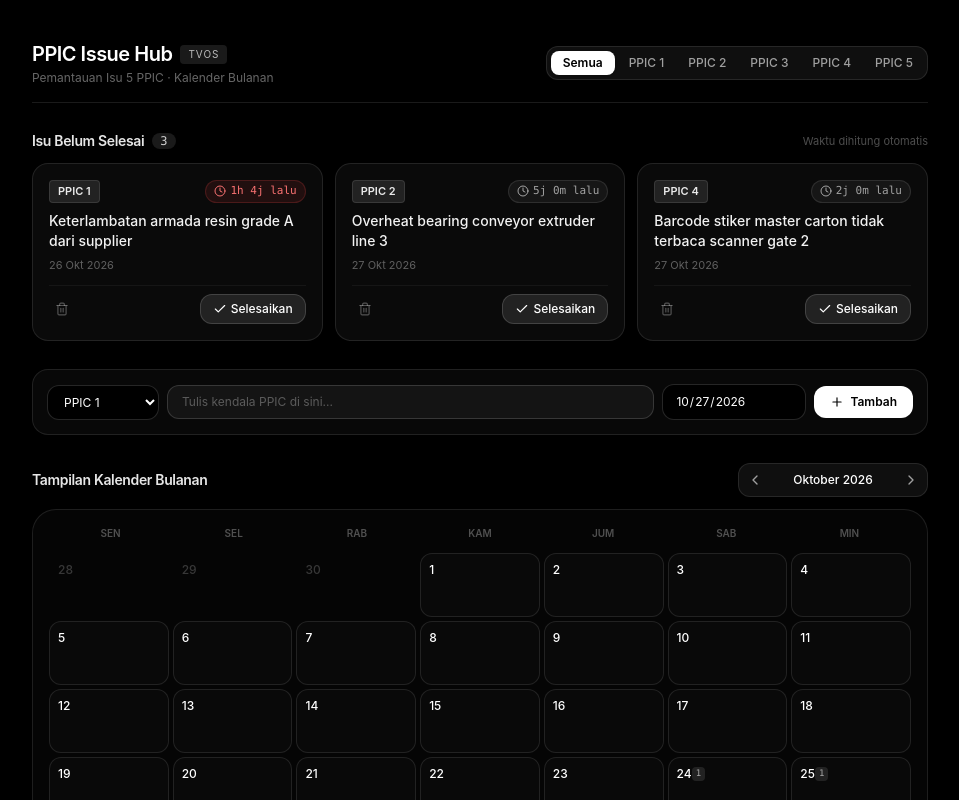
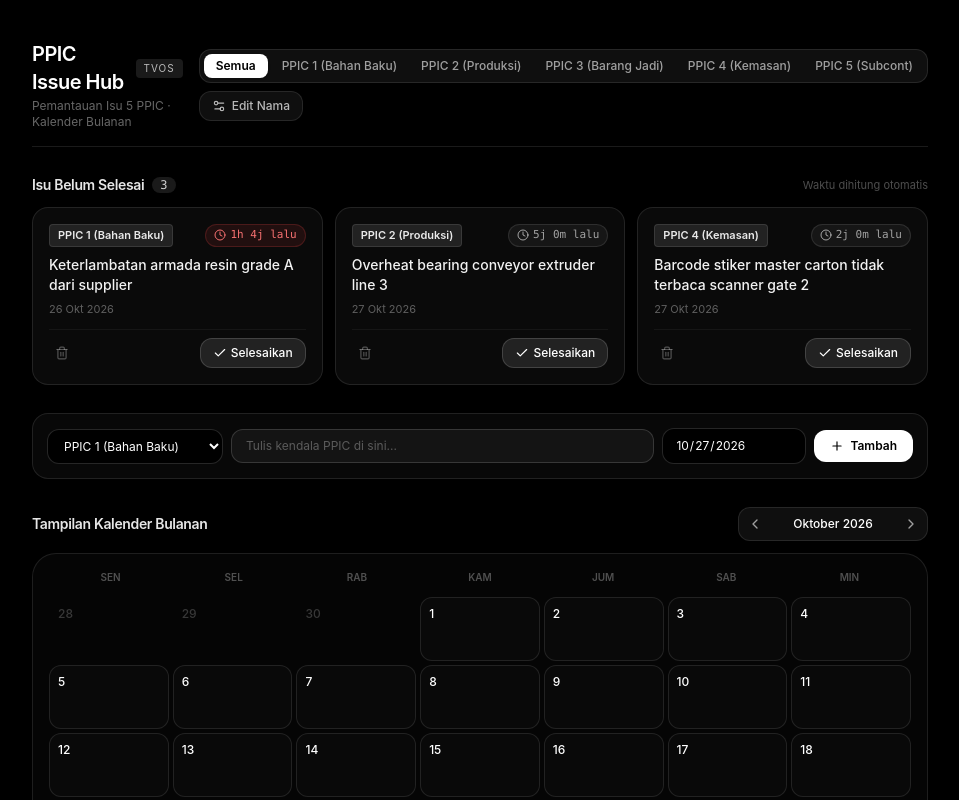
Before and after one commit to rynsrr/ppic-issue-hub, a Next.js app: page / in a window 1280 px wide. Shown: the top 800 px of the page, without its empty margins (160-1119 px from the left). Built offline with nearby package versions, Linux system fonts and the light colour scheme.

Commit message:
feat: add customizable names for each of the 5 PPICs

```diff
--- a/app/page.tsx
+++ b/app/page.tsx
@@ -2,7 +2,7 @@
 
 import React, { useState, useEffect, useMemo } from 'react';
 import { Issue, PPICId, PPIC_KEYS } from '@/types/issue';
-import { loadIssues, saveIssues } from '@/lib/storage';
+import { loadIssues, saveIssues, loadPPICNames, savePPICNames, PPICNamesMap, DEFAULT_PPIC_NAMES } from '@/lib/storage';
 import { getElapsedTime, formatDateKey, formatIndoDate } from '@/lib/utils';
 import {
   Clock,
@@ -12,12 +12,19 @@ import {
   ChevronRight,
   Trash2,
   Calendar,
-  AlertCircle,
+  Settings2,
+  X,
+  RotateCcw,
 } from 'lucide-react';
 
 export default function AppleTVMinimalPage() {
   const [issues, setIssues] = useState<Issue[]>([]);
   const [selectedFilterPPIC, setSelectedFilterPPIC] = useState<PPICId | 'ALL'>('ALL');
+
+  // PPIC Names State (Customizable!)
+  const [ppicNames, setPpicNames] = useState<PPICNamesMap>(DEFAULT_PPIC_NAMES);
+  const [isEditNamesOpen, setIsEditNamesOpen] = useState(false);
+  const [tempNames, setTempNames] = useState<PPICNamesMap>(DEFAULT_PPIC_NAMES);
 
   // Month navigation: default October 2026
   const [currentMonth, setCurrentMonth] = useState<Date>(() => new Date(2026, 9, 1));
@@ -32,6 +39,10 @@ export default function AppleTVMinimalPage() {
   const [, setTick] = useState(0);
   useEffect(() => {
     setIssues(loadIssues());
+    const loadedNames = loadPPICNames();
+    setPpicNames(loadedNames);
+    setTempNames(loadedNames);
+
     const interval = setInterval(() => setTick((t) => t + 1), 30000);
     return () => clearInterval(interval);
   }, []);
@@ -79,6 +90,19 @@ export default function AppleTVMinimalPage() {
   // Delete
   const handleDelete = (id: string) => {
     updateIssues(issues.filter((i) => i.id !== id));
+  };
+
+  // Save Custom PPIC Names
+  const handleSavePpicNames = (e: React.FormEvent) => {
+    e.preventDefault();
+    setPpicNames(tempNames);
+    savePPICNames(tempNames);
+    setIsEditNamesOpen(false);
+  };
+
+  // Reset Custom PPIC Names to Default
+  const handleResetNames = () => {
+    setTempNames(DEFAULT_PPIC_NAMES);
   };
 
   // 1. Unresolved Issues (Always at top, with elapsed time)
@@ -160,7 +184,8 @@ export default function AppleTVMinimalPage() {
             <p className="text-xs text-white/40 mt-0.5">Pemantauan Isu 5 PPIC &middot; Kalender Bulanan</p>
           </div>
 
-          {/* Understated Filter Pills (Monochrome Apple TV Segment) */}
+          {/* Understated Filter Pills + Edit Names Button */}
+          <div className="flex items-center gap-2 flex-wrap">
             <div className="flex items-center gap-1 bg-white/[0.06] p-1 rounded-xl border border-white/10">
               <button
                 onClick={() => setSelectedFilterPPIC('ALL')}
@@ -178,16 +203,31 @@ export default function AppleTVMinimalPage() {
                   <button
                     key={key}
                     onClick={() => setSelectedFilterPPIC(key)}
-                  className={`px-2.5 py-1 rounded-lg text-xs font-medium transition-all ${
+                    className={`px-2.5 py-1 rounded-lg text-xs font-medium transition-all truncate max-w-[140px] ${
                       active
                         ? 'bg-white text-black font-semibold shadow'
                         : 'text-white/60 hover:text-white'
                     }`}
+                    title={ppicNames[key]}
                   >
-                  {key}
+                    {ppicNames[key]}
                   </button>
                 );
               })}
+            </div>
+
+            {/* Edit PPIC Names Trigger */}
+            <button
+              onClick={() => {
+                setTempNames(ppicNames);
+                setIsEditNamesOpen(true);
+              }}
+              className="flex items-center gap-1.5 px-3 py-1.5 rounded-xl bg-white/[0.06] hover:bg-white/[0.12] text-xs font-medium text-white/70 hover:text-white border border-white/10 transition-colors"
+              title="Edit nama untuk 5 PPIC"
+            >
+              <Settings2 className="w-3.5 h-3.5" />
+              <span className="hidden sm:inline">Edit Nama</span>
+            </button>
           </div>
         </header>
 
@@ -222,14 +262,14 @@ export default function AppleTVMinimalPage() {
                     className="p-4 rounded-2xl bg-white/[0.04] border border-white/10 hover:border-white/25 hover:bg-white/[0.07] transition-all flex flex-col justify-between gap-3"
                   >
                     <div>
-                      {/* Badge PPIC + Elapsed Time (Waktunya) */}
+                      {/* Badge PPIC (Customized Name) + Elapsed Time (Waktunya) */}
                       <div className="flex items-center justify-between gap-2 mb-2">
-                        <span className="text-[11px] font-semibold px-2 py-0.5 rounded bg-white/10 text-white/90 border border-white/10">
-                          {issue.ppic}
+                        <span className="text-[11px] font-semibold px-2 py-0.5 rounded bg-white/10 text-white/90 border border-white/10 truncate max-w-[160px]">
+                          {ppicNames[issue.ppic] || issue.ppic}
                         </span>
 
                         <span
-                          className={`text-[11px] font-mono px-2 py-0.5 rounded-full flex items-center gap-1 ${
+                          className={`text-[11px] font-mono px-2 py-0.5 rounded-full flex items-center gap-1 shrink-0 ${
                             time.isOverdue
                               ? 'text-red-400 bg-red-500/10 border border-red-500/20'
                               : 'text-white/60 bg-white/5 border border-white/10'
@@ -280,11 +320,11 @@ export default function AppleTVMinimalPage() {
             <select
               value={newPpic}
               onChange={(e) => setNewPpic(e.target.value as PPICId)}
-              className="w-full sm:w-28 px-3 py-2 rounded-xl bg-black border border-white/15 text-xs text-white focus:outline-none focus:border-white/40"
+              className="w-full sm:w-44 px-3 py-2 rounded-xl bg-black border border-white/15 text-xs text-white focus:outline-none focus:border-white/40 truncate"
             >
               {PPIC_KEYS.map((k) => (
                 <option key={k} value={k} className="bg-black text-white">
-                  {k}
+                  {ppicNames[k]}
                 </option>
               ))}
             </select>
@@ -444,8 +484,8 @@ export default function AppleTVMinimalPage() {
                       className="p-3 rounded-xl bg-white/[0.02] border border-white/5 flex items-center justify-between gap-3"
                     >
                       <div className="flex items-center gap-2.5 min-w-0">
-                        <span className="text-[10px] font-semibold px-2 py-0.5 rounded bg-white/10 text-white/80 border border-white/10 shrink-0">
-                          {issue.ppic}
+                        <span className="text-[10px] font-semibold px-2 py-0.5 rounded bg-white/10 text-white/80 border border-white/10 shrink-0 truncate max-w-[140px]">
+                          {ppicNames[issue.ppic] || issue.ppic}
                         </span>
                         <p
                           className={`text-xs truncate ${
@@ -484,6 +524,85 @@ export default function AppleTVMinimalPage() {
           </div>
         </section>
 
+        {/* MODAL EDIT NAMA 5 PPIC (Apple TV Style Sheet) */}
+        {isEditNamesOpen && (
+          <div className="fixed inset-0 z-50 flex items-center justify-center p-4">
+            <div
+              className="fixed inset-0 bg-black/80 backdrop-blur-sm"
+              onClick={() => setIsEditNamesOpen(false)}
+            />
+
+            <div className="relative w-full max-w-md bg-[#0D0D11] border border-white/15 rounded-3xl p-6 shadow-2xl z-10 space-y-4">
+              <div className="flex items-center justify-between pb-3 border-b border-white/10">
+                <div className="flex items-center gap-2">
+                  <Settings2 className="w-4 h-4 text-white/70" />
+                  <h3 className="text-sm font-semibold text-white">Ubah Nama 5 PPIC</h3>
+                </div>
+                <button
+                  onClick={() => setIsEditNamesOpen(false)}
+                  className="p-1.5 rounded-lg text-white/40 hover:text-white hover:bg-white/10 transition-colors"
+                >
+                  <X className="w-4 h-4" />
+                </button>
+              </div>
+
+              <form onSubmit={handleSavePpicNames} className="space-y-3">
+                <p className="text-xs text-white/50">
+                  Sesuaikan nama departemen, bahan, atau penanggung jawab untuk masing-masing PPIC:
+                </p>
+
+                {PPIC_KEYS.map((key) => (
+                  <div key={key} className="space-y-1">
+                    <label className="block text-[11px] font-medium text-white/60">
+                      Label Asli: <span className="text-white/90 font-semibold">{key}</span>
+                    </label>
+                    <input
+                      type="text"
+                      required
+                      value={tempNames[key] || ''}
+                      onChange={(e) =>
+                        setTempNames((prev) => ({
+                          ...prev,
+                          [key]: e.target.value,
+                        }))
+                      }
+                      placeholder={`Nama untuk ${key}`}
+                      className="w-full px-3 py-2 rounded-xl bg-white/[0.05] border border-white/15 text-xs text-white focus:outline-none focus:border-white/40"
+                    />
+                  </div>
+                ))}
+
+                <div className="flex items-center justify-between pt-3 border-t border-white/10">
+                  <button
+                    type="button"
+                    onClick={handleResetNames}
+                    className="flex items-center gap-1 text-[11px] text-white/40 hover:text-white transition-colors"
+                  >
+                    <RotateCcw className="w-3 h-3" />
+                    <span>Reset Nama</span>
+                  </button>
+
+                  <div className="flex items-center gap-2">
+                    <button
+                      type="button"
+                      onClick={() => setIsEditNamesOpen(false)}
+                      className="px-3 py-1.5 rounded-xl bg-white/5 hover:bg-white/10 text-white/60 text-xs font-medium transition-colors"
+                    >
+                      Batal
+                    </button>
+                    <button
+                      type="submit"
+                      className="px-4 py-1.5 rounded-xl bg-white text-black hover:bg-white/90 text-xs font-semibold shadow transition-all"
+                    >
+                      Simpan Perubahan
+                    </button>
+                  </div>
+                </div>
+              </form>
+            </div>
+          </div>
+        )}
+
         {/* FOOTER */}
         <footer className="pt-4 border-t border-white/5 text-center text-xs text-white/20">
           5 PPIC &middot; Apple TV Monochrome &middot; Penyimpanan Lokal Browser
--- a/lib/storage.ts
+++ b/lib/storage.ts
@@ -1,7 +1,18 @@
-import { Issue } from '@/types/issue';
+import { Issue, PPICId } from '@/types/issue';
 import { INITIAL_ISSUES } from './seedData';
 
 const STORAGE_KEY = 'ppic_minimal_issues_v3';
+const NAMES_STORAGE_KEY = 'ppic_custom_names_v1';
+
+export type PPICNamesMap = Record<PPICId, string>;
+
+export const DEFAULT_PPIC_NAMES: PPICNamesMap = {
+  'PPIC 1': 'PPIC 1 (Bahan Baku)',
+  'PPIC 2': 'PPIC 2 (Produksi)',
+  'PPIC 3': 'PPIC 3 (Barang Jadi)',
+  'PPIC 4': 'PPIC 4 (Kemasan)',
+  'PPIC 5': 'PPIC 5 (Subcont)',
+};
 
 export function loadIssues(): Issue[] {
   if (typeof window === 'undefined') return INITIAL_ISSUES;
@@ -24,3 +35,22 @@ export function saveIssues(issues: Issue[]): void {
     localStorage.setItem(STORAGE_KEY, JSON.stringify(issues));
   } catch {}
 }
+
+export function loadPPICNames(): PPICNamesMap {
+  if (typeof window === 'undefined') return DEFAULT_PPIC_NAMES;
+  try {
+    const raw = localStorage.getItem(NAMES_STORAGE_KEY);
+    if (!raw) return DEFAULT_PPIC_NAMES;
+    const parsed = JSON.parse(raw);
+    return { ...DEFAULT_PPIC_NAMES, ...parsed };
+  } catch {
+    return DEFAULT_PPIC_NAMES;
+  }
+}
+
+export function savePPICNames(names: PPICNamesMap): void {
+  if (typeof window === 'undefined') return;
+  try {
+    localStorage.setItem(NAMES_STORAGE_KEY, JSON.stringify(names));
+  } catch {}
+}
```
Lines whose indentation alone changed are shown as unchanged.
